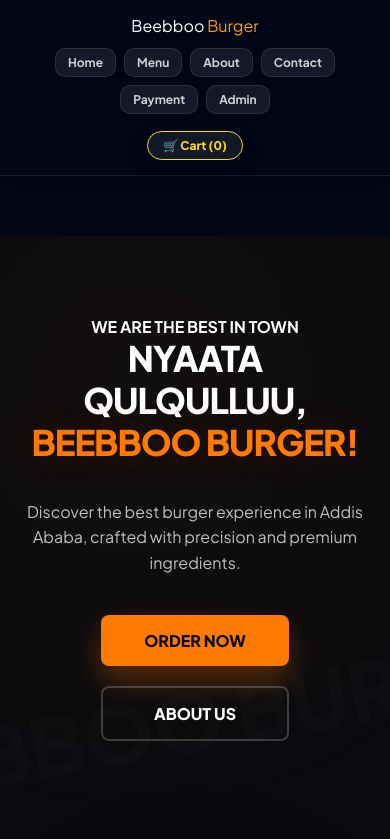
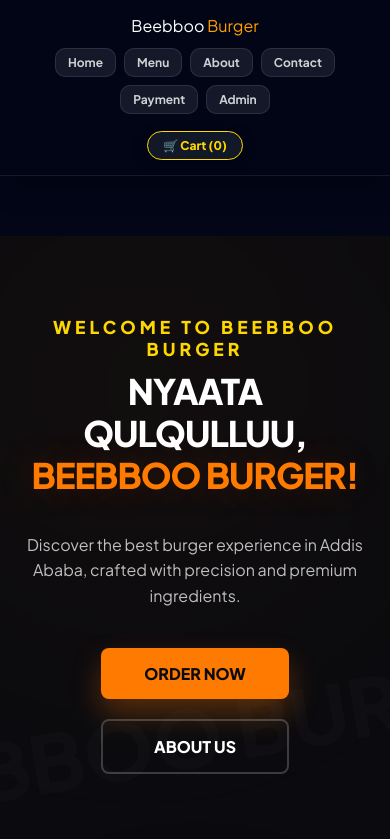
Before and after one commit to sebona9888/beebboo-burger, a React (Vite) app: page / in a window 390 px wide. Shown: the top 839 px of the page. Built offline with nearby package versions, Linux system fonts and the light colour scheme.

Commit message:
Moved navbar to left and fixed mobile text size

```diff
--- a/src/Pages/Home/Home.css
+++ b/src/Pages/Home/Home.css
@@ -9,7 +9,22 @@
     overflow: hidden;
     background-color: #0b0b0f;
 }
+.welcome-title {
+    color: #FFD700;
+    /* Halluu Gold */
+    font-size: 1.1rem;
+    font-weight: 800;
+    letter-spacing: 4px;
+    margin-bottom: 10px;
+    text-transform: uppercase;
+}
 
+/* Halluu Gray barreeffama gadiitiif */
+.hero-content p {
+    color: #94a3b8;
+    /* Halluu Gray namatti tolu */
+    line-height: 1.6;
+}
 /* --- BRAND WATERMARK --- */
 .home-container::after {
     content: "BEEBBOO BURGER";
--- a/src/Pages/Home/Home.jsx
+++ b/src/Pages/Home/Home.jsx
@@ -7,15 +7,21 @@ const Home = () => {
         <div className="home-container">
             <section className="hero">
                 <div className="hero-content">
-                    <h4 className="animate-up">WE ARE THE BEST IN TOWN</h4>
-                    <h1 className="animate-up">Nyaata Qulqulluu, <br /><span>Beebboo Burger!</span></h1>
+                    {/* Barreeffama simannaa haaraa dabalame */}
+                    <h4 className="animate-up welcome-title">WELCOME TO BEEBBOO BURGER</h4>
+
+                    <h1 className="animate-up">
+                        Nyaata Qulqulluu, <br />
+                        <span>Beebboo Burger!</span>
+                    </h1>
+
                     <p className="animate-up">
                         Discover the best burger experience in Addis Ababa,
                         crafted with precision and premium ingredients.
                     </p>
+
                     <div className="hero-btns animate-up">
                         <Link to="/menu" className="btn btn-primary">ORDER NOW</Link>
-
                         <Link to="/about" className="btn btn-secondary">ABOUT US</Link>
                     </div>
                 </div>
```
